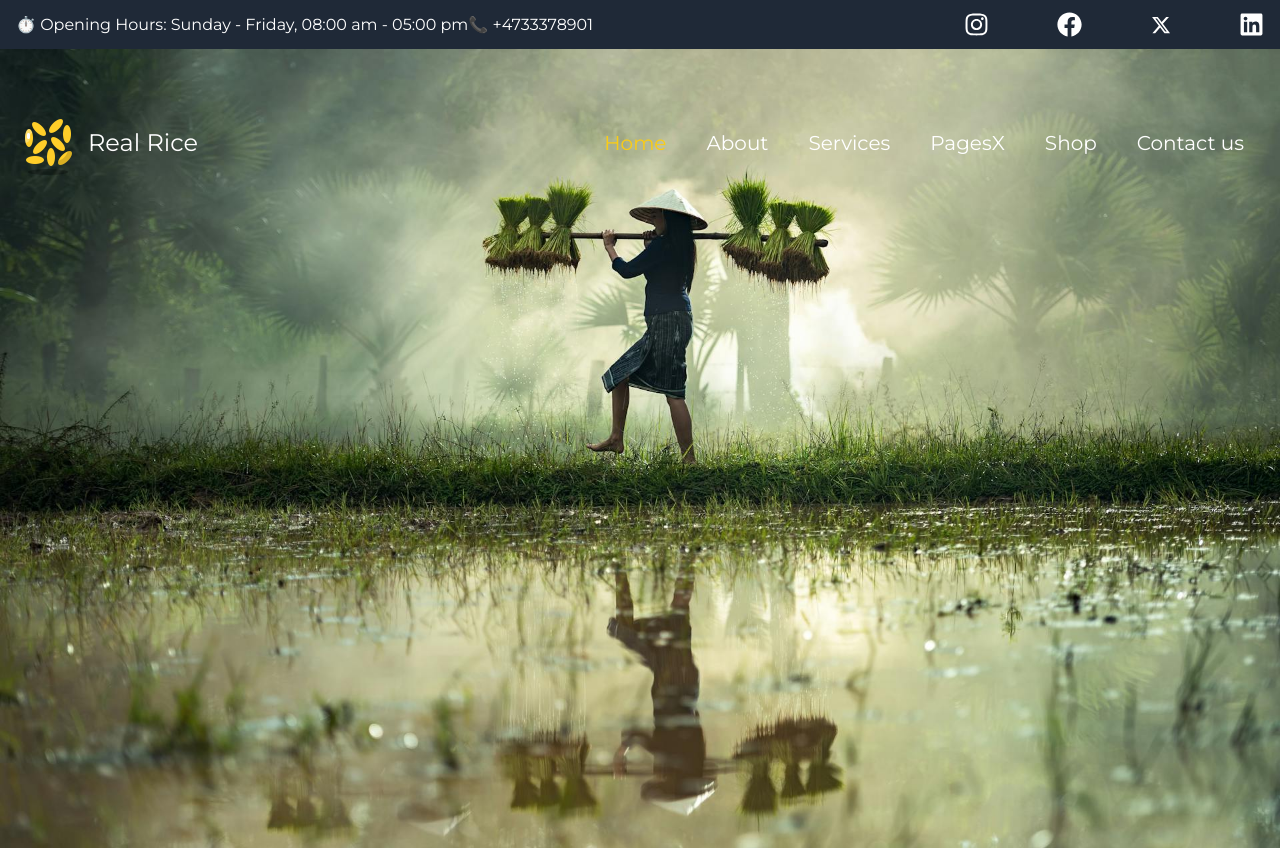
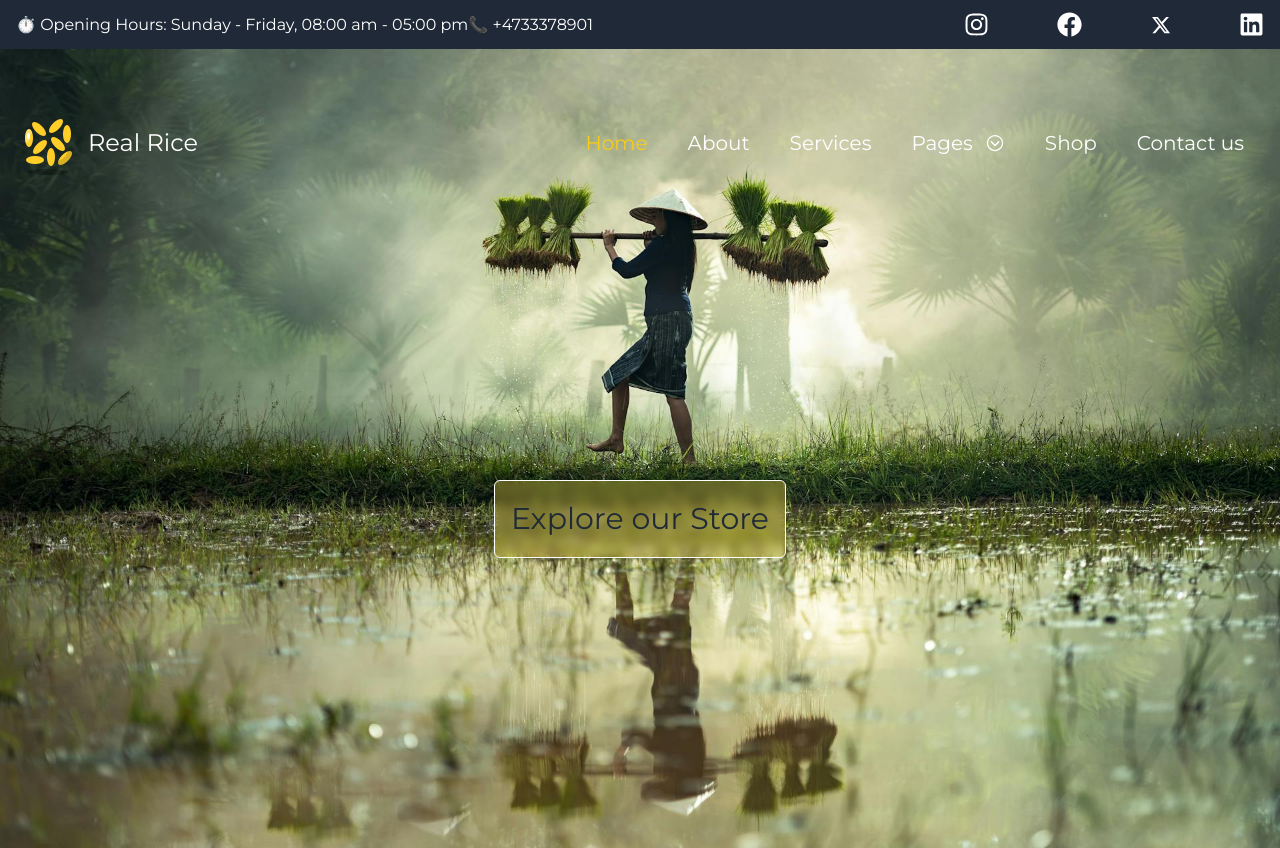
Before and after one commit to derikaquary/24-rice-official, a Next.js app: page / in a window 1280 px wide. Built offline with nearby package versions, Linux system fonts and the light colour scheme.

Commit message:
Landing page done

```diff
--- a/app/_components/NavList.js
+++ b/app/_components/NavList.js
@@ -1,5 +1,7 @@
 import Link from "next/link";
 import { useState, useEffect } from "react";
+import { IoIosArrowDropdown } from "react-icons/io";
+import { IoIosArrowDropup } from "react-icons/io";
 
 function NavList({ isMenuOpen }) {
   const [isPagesOpen, setIsPagesOpen] = useState(false);
@@ -48,18 +50,22 @@ function NavList({ isMenuOpen }) {
             </span>
           </Link>
         </li>
-        <li>
+        <li className="sm:relative">
+          <div className="flex items-center">
             <Link href="/pages" passHref>
               <span
                 onClick={() => handleClick("/pages")}
-              className={`${activeLink === "/pages" ? "text-yellow-400" : ""}`}
+                className={`${activeLink === "/pages" ? "text-yellow-400" : ""} mr-3`}
               >
                 Pages
               </span>
             </Link>
-          <button onClick={() => setIsPagesOpen(!isPagesOpen)}>X</button>
+            <button onClick={() => setIsPagesOpen(!isPagesOpen)}>
+              {isPagesOpen ? <IoIosArrowDropup /> : <IoIosArrowDropdown />}
+            </button>
+          </div>
           {isPagesOpen && (
-            <div className="mx-auto flex flex-col gap-4 rounded-lg border border-white py-2 pl-5 lg:hidden">
+            <div className="mx-auto flex flex-col gap-4 rounded-lg border border-white py-2 pl-5 sm:absolute sm:bg-gray-800/40 sm:px-3 sm:backdrop-blur-sm">
               <Link href="/gallery" passHref>
                 <span
                   onClick={() => handleClick("/gallery")}
--- a/app/page.js
+++ b/app/page.js
@@ -1,6 +1,7 @@
 import React from "react";
 import background from "@/public/background.jpg";
 import Image from "next/image";
+import Link from "next/link";
 
 function Page() {
   return (
@@ -24,6 +25,14 @@ function Page() {
           selected and processed to bring you the best in taste and nutrition.
         </p>
       </div>
+      <div className="sm absolute left-0 right-0 top-[40rem] flex items-center justify-center sm:top-[30rem]">
+        <Link
+          href="/shop"
+          className="back rounded-md border border-white bg-yellow-300 px-4 py-5 text-2xl font-bold text-gray-800 backdrop-blur-sm sm:bg-yellow-300/30 sm:text-3xl sm:font-medium"
+        >
+          Explore our Store
+        </Link>
+      </div>
     </div>
   );
 }
```
Lines whose indentation alone changed are shown as unchanged.
